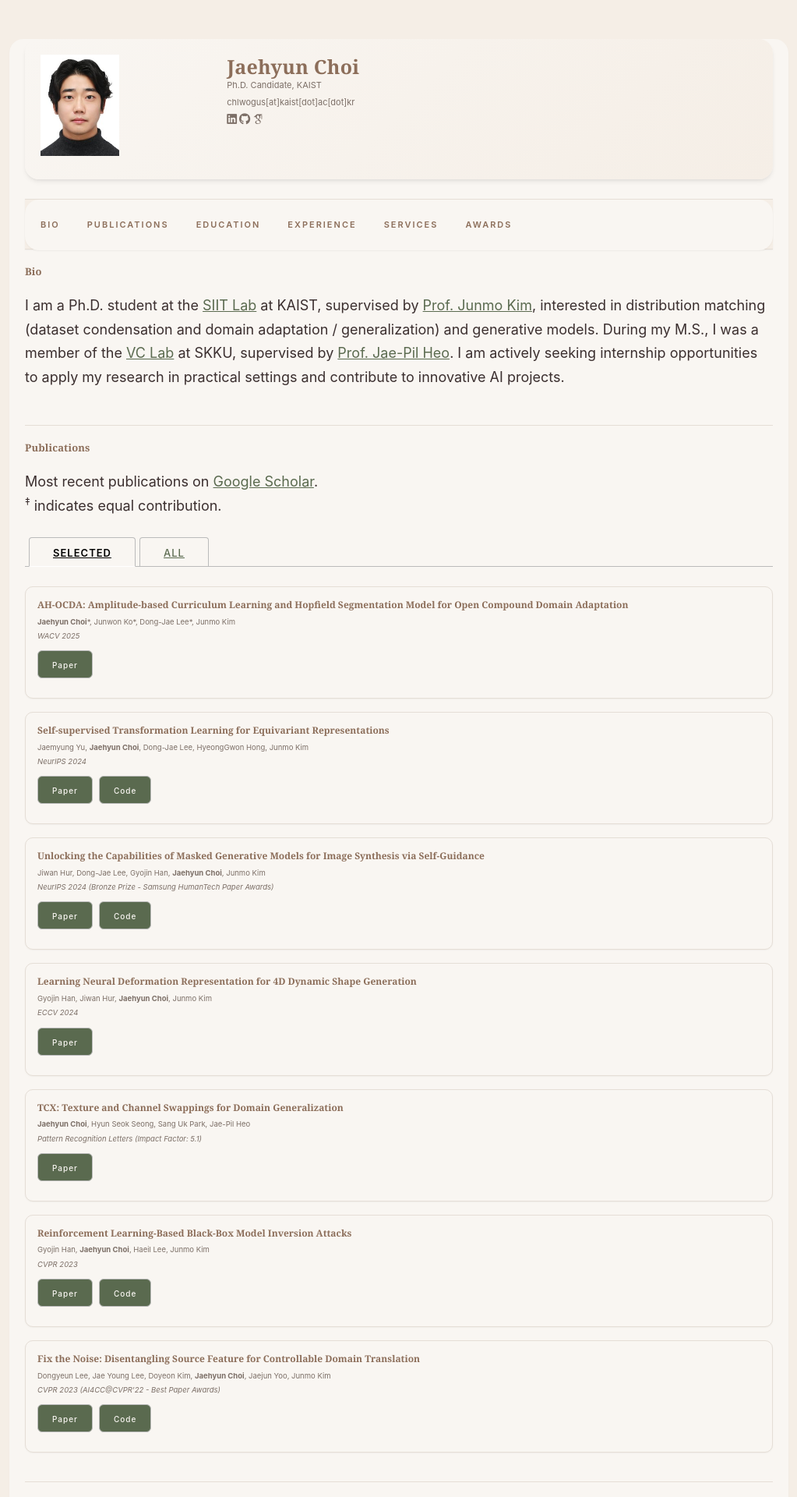
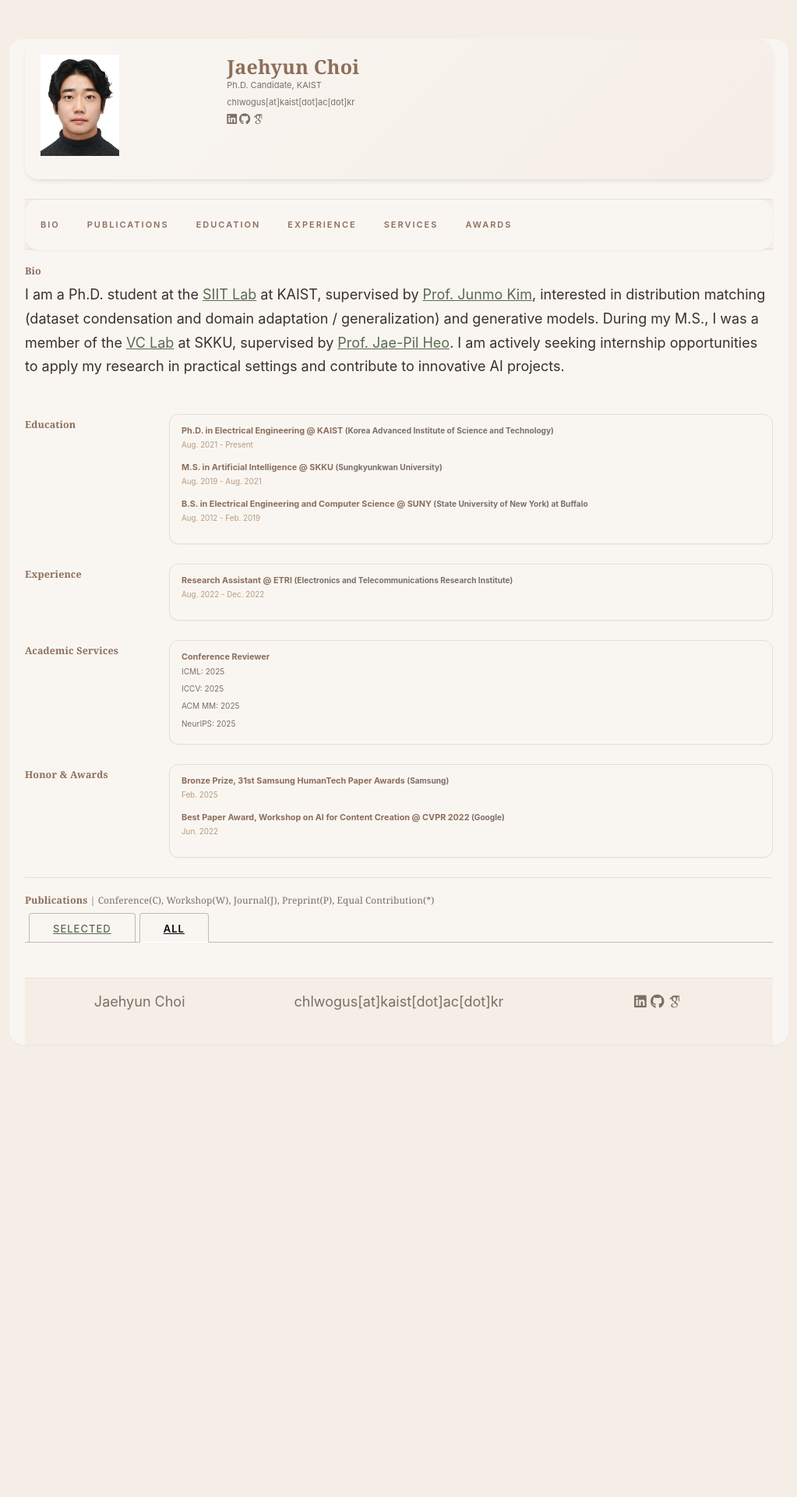
Before and after one commit to hyewon1024/hyewon1024.github.io, a Jekyll site: the page built from index.html, in a window 1280 px wide. Shown: the top 1920 px of the page at 78% size, without its empty margins (128-1151 px from the left). Built offline with Jekyll 4.4.1, drawn with Linux system fonts in a browser that asks for light colours; some web fonts are replaced; after the commit the page ends 1340 px from its top, so only the background shows below that; some of the changed text lies outside the part shown.

Commit message:
Few changes

```diff
--- a/_data/experience.yaml
+++ /dev/null
@@ -1,61 +0,0 @@
-experiences:
-
-- place: "University of Washington"
-  time: "2023 - now"
-  title: "Assistant Professor"
-  subtitle: "Information School"
-  category: "work"
-
-- place: "Stanford"
-  time: "2020 - 2023"
-  title: "Postdoc"
-  subtitle: "MS&E"
-  category: "work"
-
-- place: "MIT"
-  time: "2014 - 2020"
-  title: "Ph.D. Student"
-  subtitle: "Media Lab, Laboratory for Social Machines"
-  category: "school"
-
-- place: "Facebook"
-  time: "Summer 2019"
-  title: "Research Scientist, Intern"
-  subtitle: "Core Data Science"
-  category: "work"
-
-- place: "LinkedIn"
-  time: "Summer 2016"
-  title: "Research Scientist, Intern"
-  subtitle: "Experimentation Group"
-  category: "work"
-
-- place: "Amazon"
-  time: "Summer 2014"
-  title: "Machine Learning Scientist, Intern"
-  subtitle: "Scalable Machine Learning Group"
-  category: "work"
-
-- place: "Yahoo! Labs"
-  time: "Feb-Aug 2013"
-  title: "Research Scientist, Intern"
-  subtitle: "Social Media Engagement Group"
-  category: "work"
-
-- place: "EM-DMKM"
-  time: "Sep 2011 – Aug 2013"
-  title: "M.Sc. Student"
-  subtitle: "Masters in Data Mining and Knowledge Management <br/> Year 1: University Pierre et Marie Curie <br/> Year 2: Universitat Politecnica de Catalunya <br/>"
-  category: "school"
-
-- place: "Jozef Stefan Institute"
-  time: "Jan-Aug 2011"
-  title: "Research Assistant"
-  subtitle: "Department of Knowledge Technologies"
-  category: "work"
-
-- place: "Staffordshire University"
-  time: "2007 - 2010"
-  title: "B.Sc. Student"
-  subtitle: "Computing Science <br/> First Class Honours"
-  category: "school"
--- a/index.html
+++ b/index.html
@@ -10,156 +10,64 @@ title: Home
   </p>
 </div>
 
-<!--
-<div class="docs-section" id="prospective-students">
-  <h4>Prospective Students</h4>
-  <p>
-  <span style="display: inline-block; margin-bottom: 5px">
-    <b>I'm recruiting PhD students to start Fall 2025 at the University of Washington!</b>
-  </span>
-  <br/>
-  <span style="display: inline-block; margin-bottom: 5px">
-    I'm looking for students passionate about developing new <u>social media algorithms</u>, both broadly and within the scope of this <a href="https://www.nsf.gov/awardsearch/showAward?AWD_ID=2403434" target="_blank">NSF grant</a> (collaboration with Stanford and Northwestern). For other examples, please see my recent publications. <br/>
-  </span>
-  <span style="display: inline-block; margin-bottom: 5px">
-    Students with strong technical skills and background or interest in social network analysis, machine learning, causal inference, or natural language processing would be a great fit.
-  </span>
-  <br/>
-  <span style="display: inline-block; margin-bottom: 5px">
-    If you are interested, please apply to the UW iSchool <a href="https://ischool.uw.edu/programs/phd/admissions" target="_blank">PhD program</a> and mention me in your application.
-  </span>
-  <br/>
-  <span>
-    If you have any questions, feel free to reach out.
-  </span>
-  </p>
+<!-- ========== EDUCATION ========== -->
+<div class="section-row" id="education">
+  <div class="section-title">Education</div>
+  <div class="section-content">
+    <div class="item-title">Ph.D. in Electrical Engineering @ <b>KAIST</b> <span class="item-detail">(Korea Advanced Institute of Science and Technology)</span></div>
+    <div class="item-date">Aug. 2021 - Present</div>
+    <div class="item-title">M.S. in Artificial Intelligence @ <b>SKKU</b> <span class="item-detail">(Sungkyunkwan University)</span></div>
+    <div class="item-date">Aug. 2019 - Aug. 2021</div>
+    <div class="item-title">B.S. in Electrical Engineering and Computer Science @ <b>SUNY</b> <span class="item-detail">(State University of New York) <b>at Buffalo</b></span></div>
+    <div class="item-date">Aug. 2012 - Feb. 2019</div>
+  </div>
 </div>
--->
+
+<!-- ========== EXPERIENCE ========== -->
+<div class="section-row" id="experience">
+  <div class="section-title">Experience</div>
+  <div class="section-content">
+    <div class="item-title">Research Assistant @ <b>ETRI</b> <span class="item-detail">(Electronics and Telecommunications Research Institute)</span></div>
+    <div class="item-date">Aug. 2022 - Dec. 2022</div>
+  </div>
+</div>
+
+<!-- ========== ACADEMIC SERVICES ========== -->
+<div class="section-row" id="academic-services">
+  <div class="section-title">Academic Services</div>
+  <div class="section-content">
+    <div class="item-title">Conference Reviewer</div>
+    <div class="item-detail">ICML: 2025</div>
+    <div class="item-detail">ICCV: 2025</div>
+    <div class="item-detail">ACM MM: 2025</div>
+    <div class="item-detail">NeurIPS: 2025</div>
+  </div>
+</div>
+
+<!-- ========== HONOR & AWARDS ========== -->
+<div class="section-row" id="honors-awards">
+  <div class="section-title">Honor & Awards</div>
+  <div class="section-content">
+    <div class="item-title">Bronze Prize, 31st Samsung HumanTech Paper Awards <span class="item-detail">(Samsung)</span></div>
+    <div class="item-date">Feb. 2025</div>
+    <div class="item-title">Best Paper Award, Workshop on AI for Content Creation @ CVPR 2022 <span class="item-detail">(Google)</span></div>
+    <div class="item-date">Jun. 2022</div>
+  </div>
+</div>
 
 <!-- ========== PUBLICATIONS ========== -->
 <div class="docs-section" id="publications">
-  <h4>Publications</h4>
-
-  <p>Most recent publications on <a href="{{ site.data.main_info.google_scholar }}" target="_blank">Google Scholar</a>.<br/>
-  <sup>‡</sup> indicates equal contribution.
-  </p>
-
+  <h4>Publications <span style="font-weight:400; font-size:0.95em; color:var(--text-secondary);">| Conference(C), Workshop(W), Journal(J), Preprint(P), Equal Contribution(*)</span></h4>
   <ul class="tab-nav">
-    <li><div class="button active" data-ref="#papers-selected">Selected</div></li>
-    <li><div class="button" data-ref="#papers-all">All</div></li>
+    <li><div class="button" data-ref="#papers-selected">Selected</div></li>
+    <li><div class="button active" data-ref="#papers-all">All</div></li>
   </ul>
-
   <div class="tab-content">
-    <div class="tab-pane active" id="papers-selected">
-      {% assign selected_papers = site.data.publications.papers | where: "selected", "y" %}
-      {% for paper in selected_papers %}
-        <div class="paper">
-          <p class="title"><b>{{ paper.title }}</b></p>
-          <p>{{ paper.authors }}</p>
-          <p><i>{{ paper.venue }}</i></p>
-           <div class="paper-buttons">
-            {% if paper.paper_pdf %}
-              <a class="button" href="{{ paper.paper_pdf | prepend: site.baseurl }}" target="_blank">Paper</a>
-            {% endif %}
-
-            {% if paper.slides %}
-              <a class="button" href="{{ paper.slides | prepend: site.baseurl }}" target="_blank">Slides</a>
-            {% endif %}
-
-            {% if paper.poster %}
-              <a class="button" href="{{ paper.poster | prepend: site.baseurl }}" target="_blank">Poster</a>
-            {% endif %}
-
-            {% if paper.video %}
-              <a class="button" href="{{ paper.video }}" target="_blank">Video</a>
-            {% endif %}
-
-            {% if paper.code %}
-              <a class="button" href="{{ paper.code }}" target="_blank">Code</a>
-            {% endif %}
-
-            {% if paper.data %}
-              <a class="button" href="{{ paper.data }}" target="_blank">Data</a>
-            {% endif %}
-
-          </div>
-        </div>
-      {% endfor %}
+    <div class="tab-pane" id="papers-selected">
+      <!-- Selected papers will go here if needed -->
     </div>
-
-    <div class="tab-pane" id="papers-all">
-      {% for paper in site.data.publications.papers %}
-        <div class="paper">
-          <p class="title"><b>{{ paper.title }}</b></p>
-          <p>{{ paper.authors }}</p>
-          <p><i>{{ paper.venue }}</i></p>
-           <div class="paper-buttons">
-            {% if paper.paper_pdf %}
-              <a class="button" href="{{ paper.paper_pdf | prepend: site.baseurl }}" target="_blank">Paper</a>
-            {% endif %}
-
-            {% if paper.slides %}
-              <a class="button" href="{{ paper.slides | prepend: site.baseurl }}" target="_blank">Slides</a>
-            {% endif %}
-
-            {% if paper.poster %}
-              <a class="button" href="{{ paper.poster | prepend: site.baseurl }}" target="_blank">Poster</a>
-            {% endif %}
-
-            {% if paper.video %}
-              <a class="button" href="{{ paper.video }}" target="_blank">Video</a>
-            {% endif %}
-
-            {% if paper.code %}
-              <a class="button" href="{{ paper.code }}" target="_blank">Code</a>
-            {% endif %}
-
-            {% if paper.data %}
-              <a class="button" href="{{ paper.data }}" target="_blank">Data</a>
-            {% endif %}
-
-          </div>
-        </div>
-      {% endfor %}
+    <div class="tab-pane active" id="papers-all">
+      <!-- Publication list will be rendered here (numbering/annotation logic to be added) -->
     </div>
   </div>
 </div>
-
-<!-- ========== EDUCATION ========== -->
-<div class="docs-section" id="education">
-  <h4>Education</h4>
-  <ul class="simple-list">
-    <li><b>Ph.D. in Electrical Engineering</b>, KAIST <span class="date">Aug. 2021 - Present</span></li>
-    <li><b>M.S. in Artificial Intelligence</b>, SKKU <span class="date">Aug. 2019 - Aug. 2021</span></li>
-    <li><b>B.S. in Electrical Engineering and Computer Science</b>, SUNY at Buffalo <span class="date">Aug. 2012 - Feb. 2019</span></li>
-  </ul>
-</div>
-
-<!-- ========== EXPERIENCE ========== -->
-<div class="docs-section" id="experience">
-  <h4>Experience</h4>
-  <ul class="simple-list">
-    <li><b>Research Assistant</b>, ETRI (Electronics and Telecommunications Research Institute) <span class="date">Aug. 2022 - Dec. 2022</span></li>
-  </ul>
-</div>
-
-<!-- ========== ACADEMIC SERVICES ========== -->
-<div class="docs-section" id="academic-services">
-  <h4>Academic Services</h4>
-  <h5>Conference Reviewer</h5>
-  <ul>
-    <li>ICML: 2025</li>
-    <li>ICCV: 2025</li>
-    <li>ACM MM: 2025</li>
-    <li>NeurIPS: 2025</li>
-  </ul>
-</div>
-
-<!-- ========== HONOR & AWARDS ========== -->
-<div class="docs-section" id="honors-awards">
-  <h4>Honor & Awards</h4>
-  <ul class="simple-list">
-    <li><b>Bronze Prize, 31st Samsung HumanTech Paper Awards</b>, Samsung <span class="date">Feb. 2025</span></li>
-    <li><b>Best Paper Award, Workshop on AI for Content Creation @ CVPR 2022</b>, Google <span class="date">Jun. 2022</span></li>
-  </ul>
-</div>
```
Also changed, not shown: _data/projects.yaml (deleted, +0 -54 lines), _data/template_users.yaml (deleted, +0 -45 lines), libs/custom/my_css.css.
